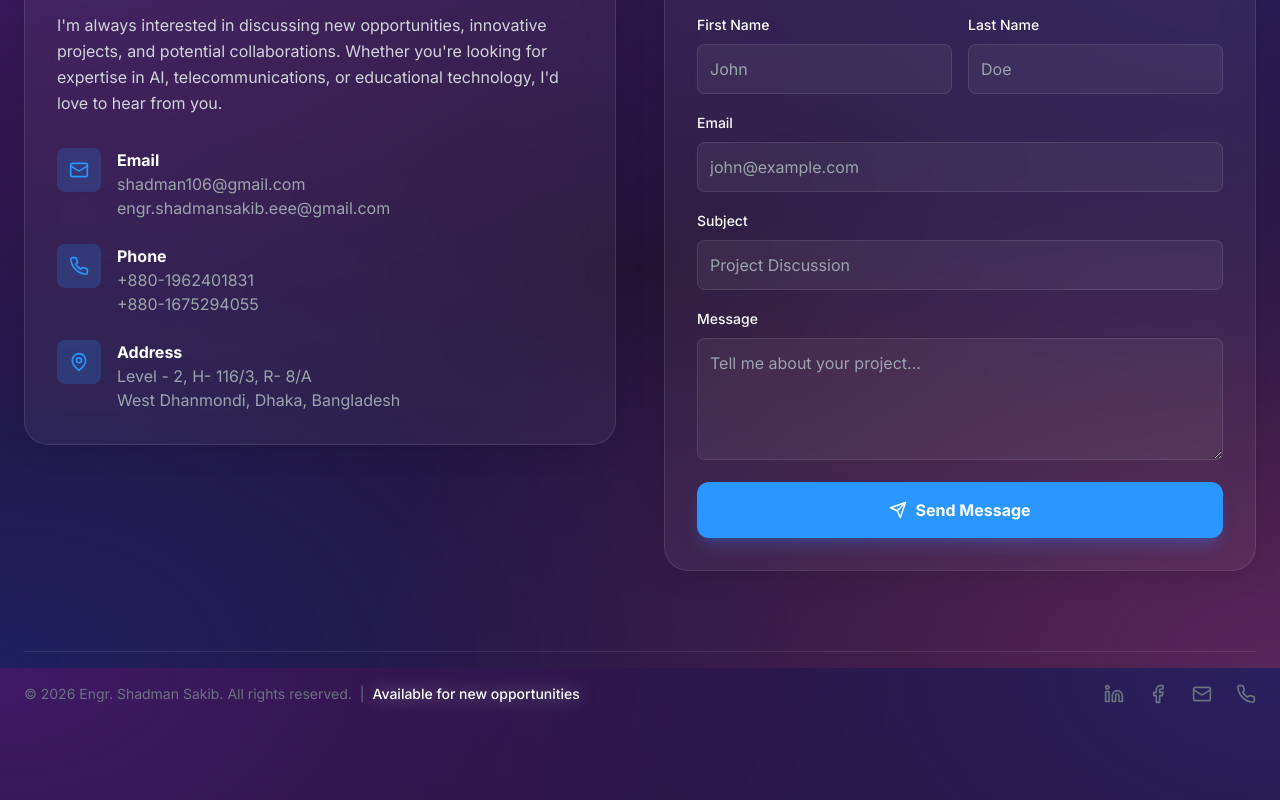
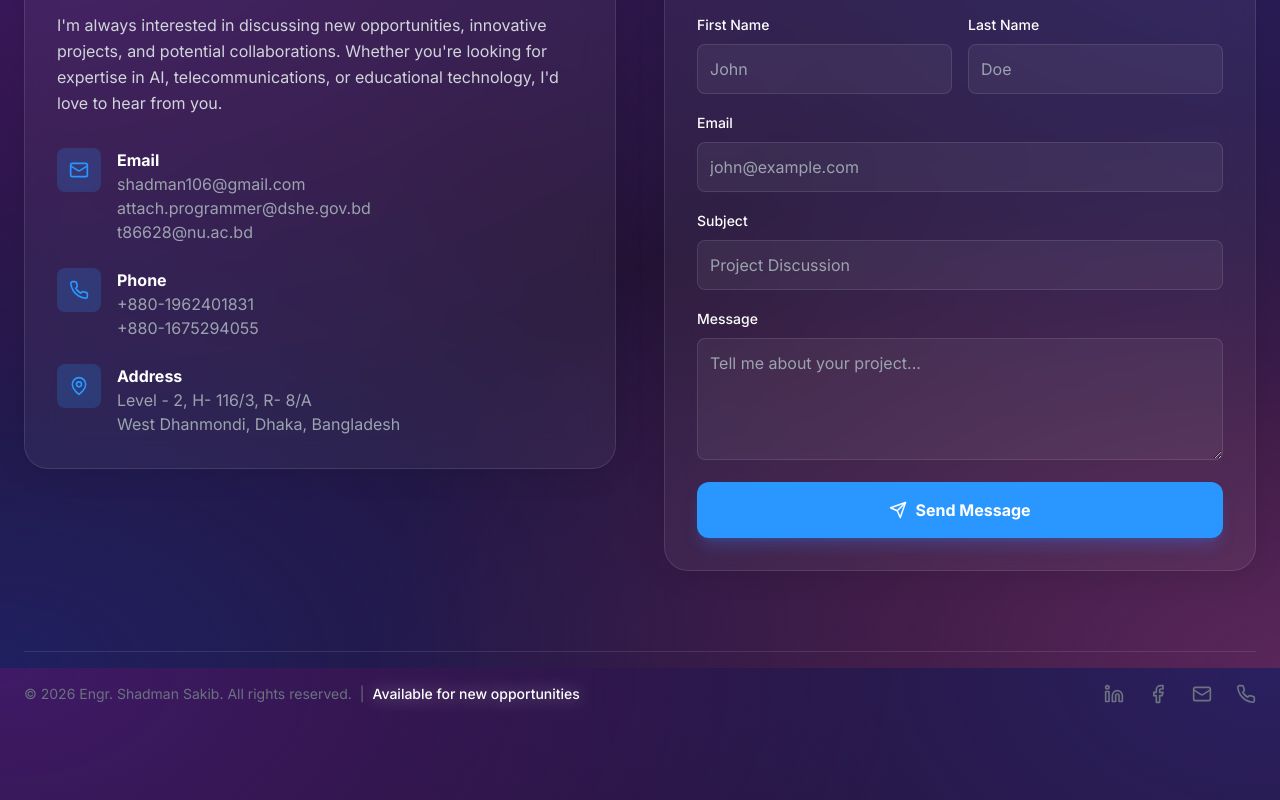
Before and after one commit to light106/shadmansakibdip, a React (Vite) app in the folder shadmansakibdip/: page / in a window 1280 px wide. Shown: the part 8132-8932 px from the top of the page. Built offline with nearby package versions, Linux system fonts and the light colour scheme.

Commit message:
Update Contact.tsx

```diff
--- a/shadmansakibdip/components/Contact.tsx
+++ b/shadmansakibdip/components/Contact.tsx
@@ -86,7 +86,9 @@ const Contact: React.FC = () => {
                             <div>
                                 <h4 className="font-bold text-white">Email</h4>
                                 <a href="mailto:shadman106@gmail.com" className="text-gray-400 hover:text-white block transition-colors">shadman106@gmail.com</a>
-                                <a href="mailto:engr.shadmansakib.eee@gmail.com" className="text-gray-400 hover:text-white block transition-colors">engr.shadmansakib.eee@gmail.com</a>
+                                <a href="mailto:attach.programmer@dshe.gov.bd" className="text-gray-400 hover:text-white block transition-colors">attach.programmer@dshe.gov.bd</a>
+                                <a href="mailto:t86628@nu.ac.bd" className="text-gray-400 hover:text-white block transition-colors">t86628@nu.ac.bd</a>
+
                             </div>
                         </div>
 
```
